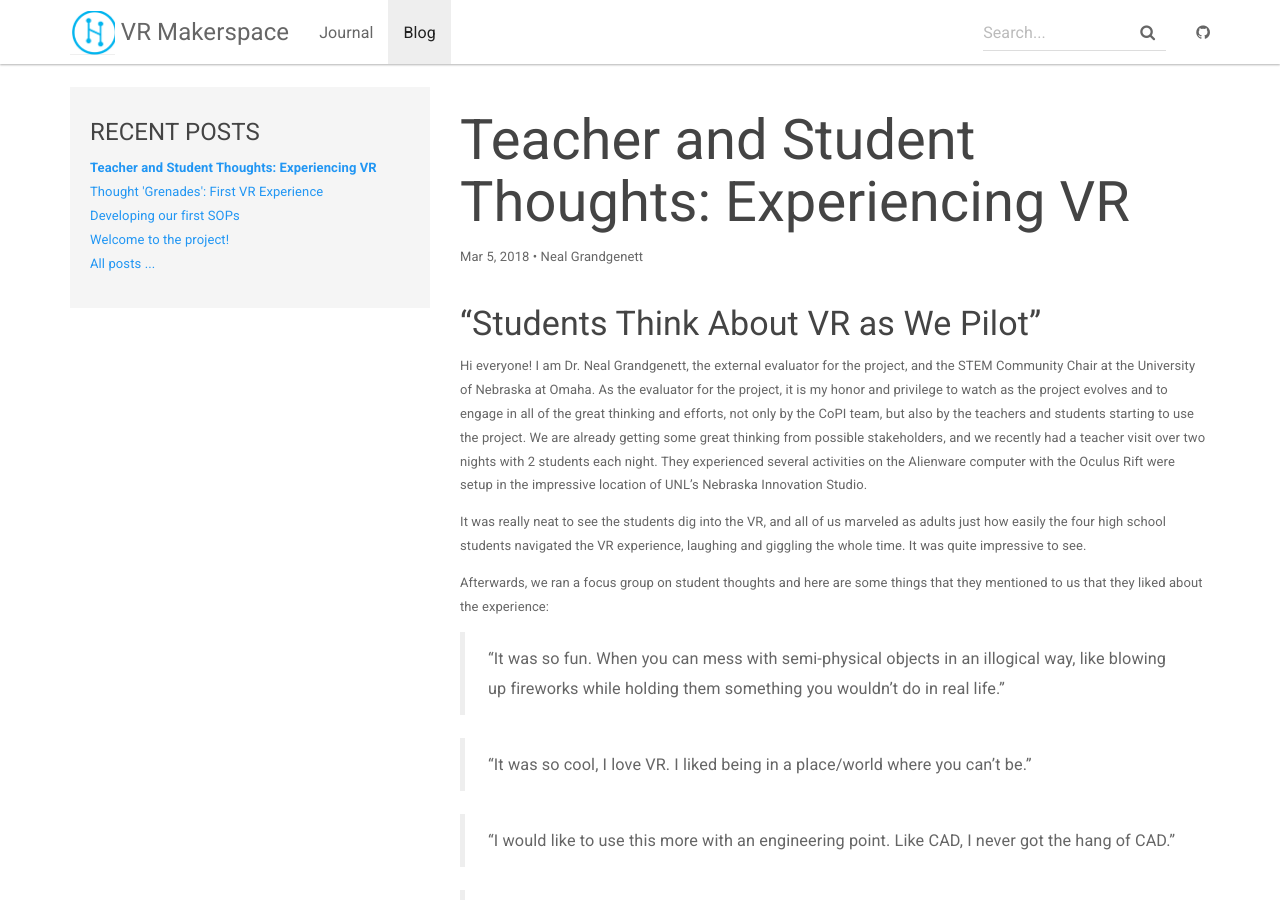
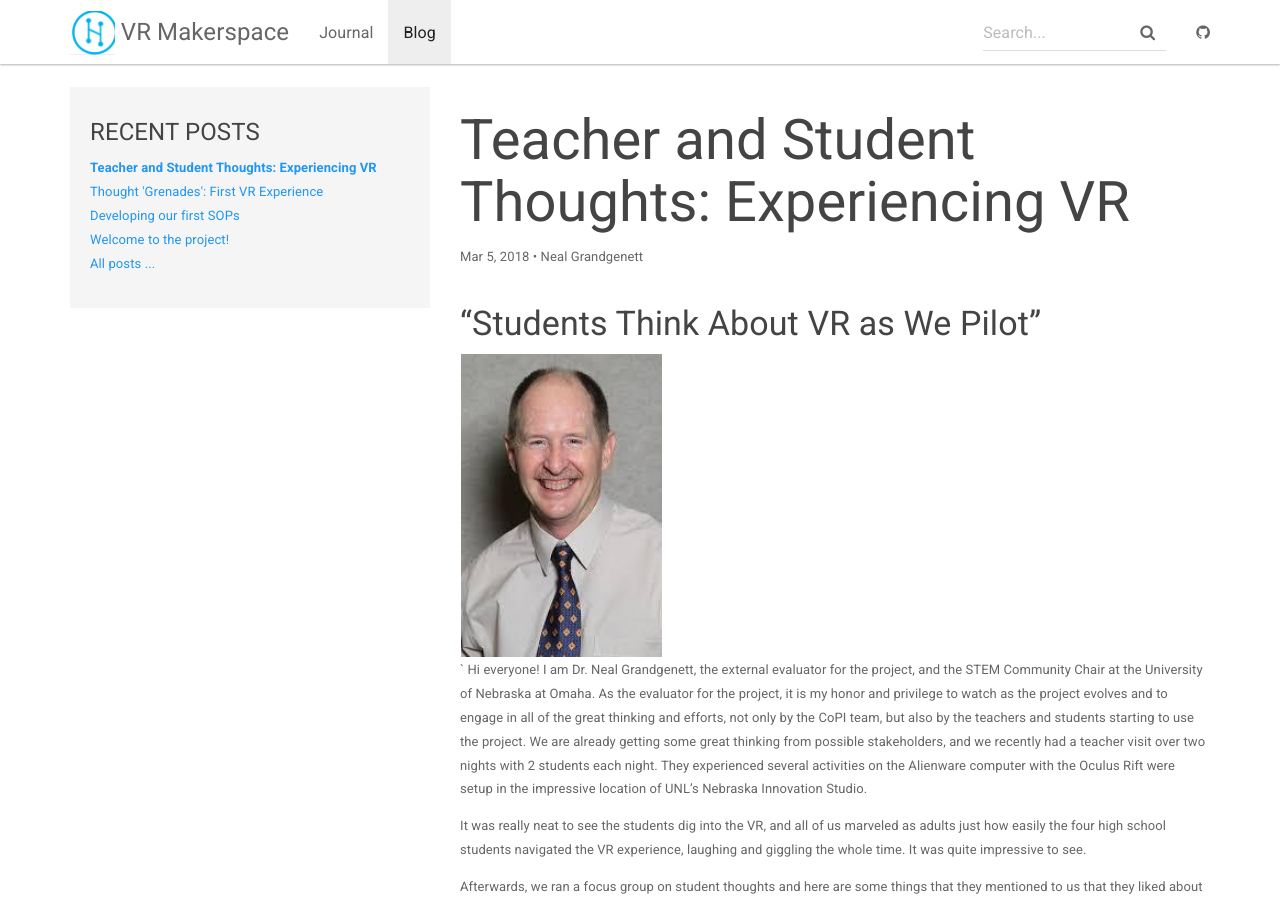
Before and after one commit to aksakalli/jekyll-doc-theme, a Jekyll site: the page built from _posts/2018-03-05-teacher-and-student-thoughts.md, in a window 1280 px wide and 900 px high. Built offline with Jekyll 4.4.1, drawn with Linux system fonts in a browser that asks for light colours; nearby versions of some CDN libraries.

Commit message:
Add image

```diff
--- a/_posts/2018-03-05-teacher-and-student-thoughts.md
+++ b/_posts/2018-03-05-teacher-and-student-thoughts.md
@@ -5,6 +5,7 @@ author: Neal Grandgenett
 ---
 ### "Students Think About VR as We Pilot"
 
+![Neal Grandgenett]({{ "../assets/Neal.png" | absolute_url }})`
 Hi everyone!  I am Dr. Neal Grandgenett, the external evaluator for the project, and the STEM Community Chair at the University of Nebraska at Omaha.  As the evaluator for the project, it is my honor and privilege to watch as the project evolves and to engage in all of the great thinking and efforts, not only by the CoPI team, but also by the teachers and students starting to use the project.  We are already getting some great thinking from possible stakeholders, and we recently had a teacher visit over two nights with 2 students each night.   They experienced several activities on the Alienware computer with the Oculus Rift were setup in the impressive location of UNL's Nebraska Innovation Studio.
 
 It was really neat to see the students dig into the VR, and all of us marveled as adults just how easily the four high school students navigated the VR experience, laughing and giggling the whole time.  It was quite impressive to see.
```
